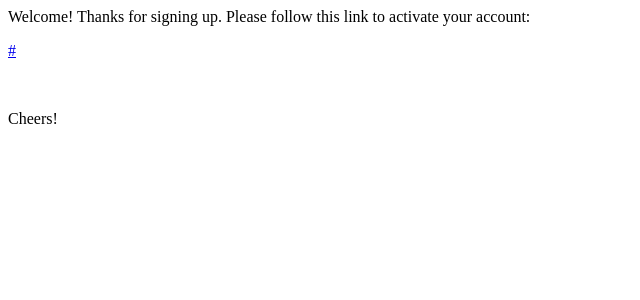
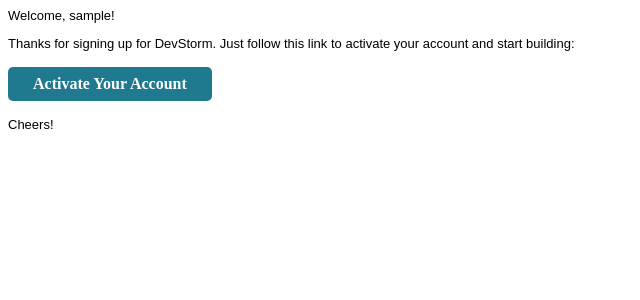
Before and after one commit to ryoptimus/DevStorm-backend, a Flask app: template templates/user/activate.html in a window 1280 px wide. Shown: the top 300 px of the page, without its empty margins (0-640 px from the left). Run offline with Flask 3, Linux system fonts and the light colour scheme; the template is opened without the code that fills it: most values are stand-ins (such as "Sample title", 1, 10 or a date in 2020).

Commit message:
changed format for confirmation email

```diff
--- a/routes/auth_routes.py
+++ b/routes/auth_routes.py
@@ -52,8 +52,8 @@
 
       confirmation_token = generate_confirmation_token(email)
       confirm_url = url_for('auth_bp.confirm_email', token=confirmation_token, _external=True)
-      html = render_template('user/activate.html', confirm_url=confirm_url)
-      subject = "Please confirm your email"
+      html = render_template('user/activate.html', username=username, confirm_url=confirm_url)
+      subject = "Please verify your DevStorm account"
       send_email(email, subject, html)
 
       # Simulate login
--- a/templates/user/activate.html
+++ b/templates/user/activate.html
@@ -1,4 +1,15 @@
-<p>Welcome! Thanks for signing up. Please follow this link to activate your account:</p>
-<p><a href="{{ confirm_url }}">{{ confirm_url }}</a></p>
-<br>
-<p>Cheers!</p>
+<p style="color: #000000; font-size: 13px; font-family: Arial, sans-serif;">
+    Welcome, {{username}}!
+</p>
+<p style="color: #000000; font-size: 13px; font-family: Arial, sans-serif;">
+    Thanks for signing up for DevStorm. Just follow this link to activate your account and start building:
+</p>
+<p>
+     <a href="{{ confirm_url }}"
+            style="display: inline-block; padding: 8px 25px; background-color: #1f798f; color: white; text-decoration: none; border-radius: 5px; font-weight: bold;">
+            Activate Your Account
+    </a>
+</p>
+<p style="color: #000000; font-size: 13px; font-family: Arial, sans-serif;">
+    Cheers!
+</p>
```
